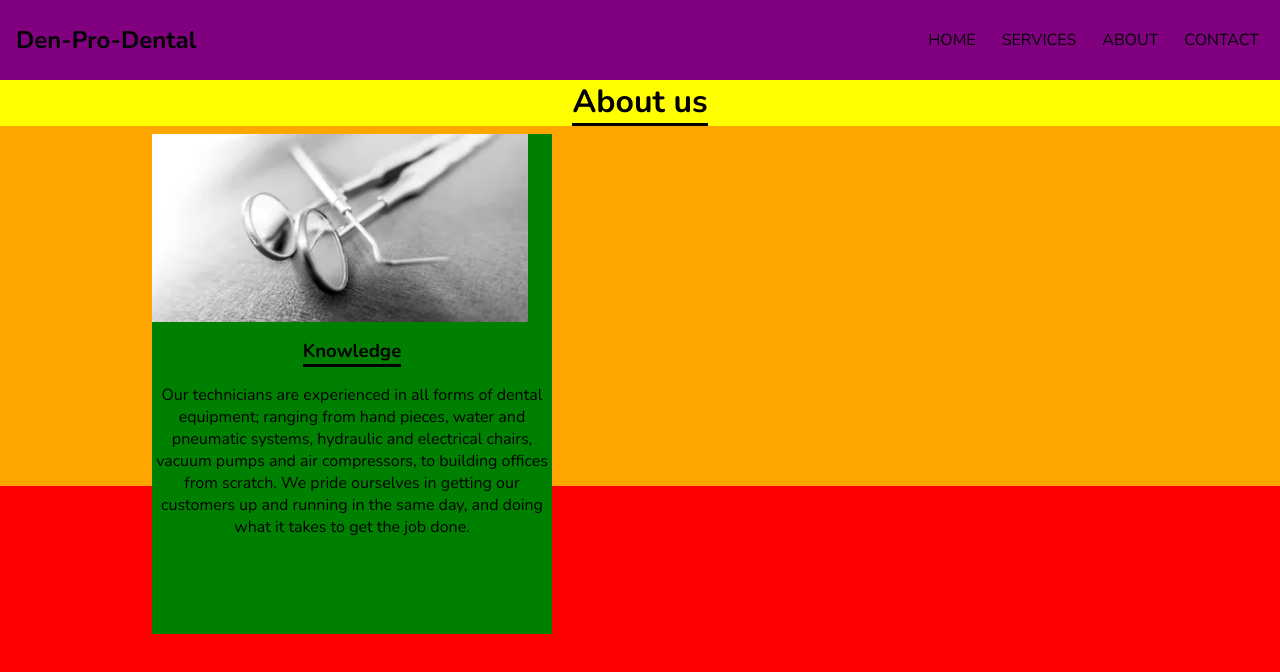
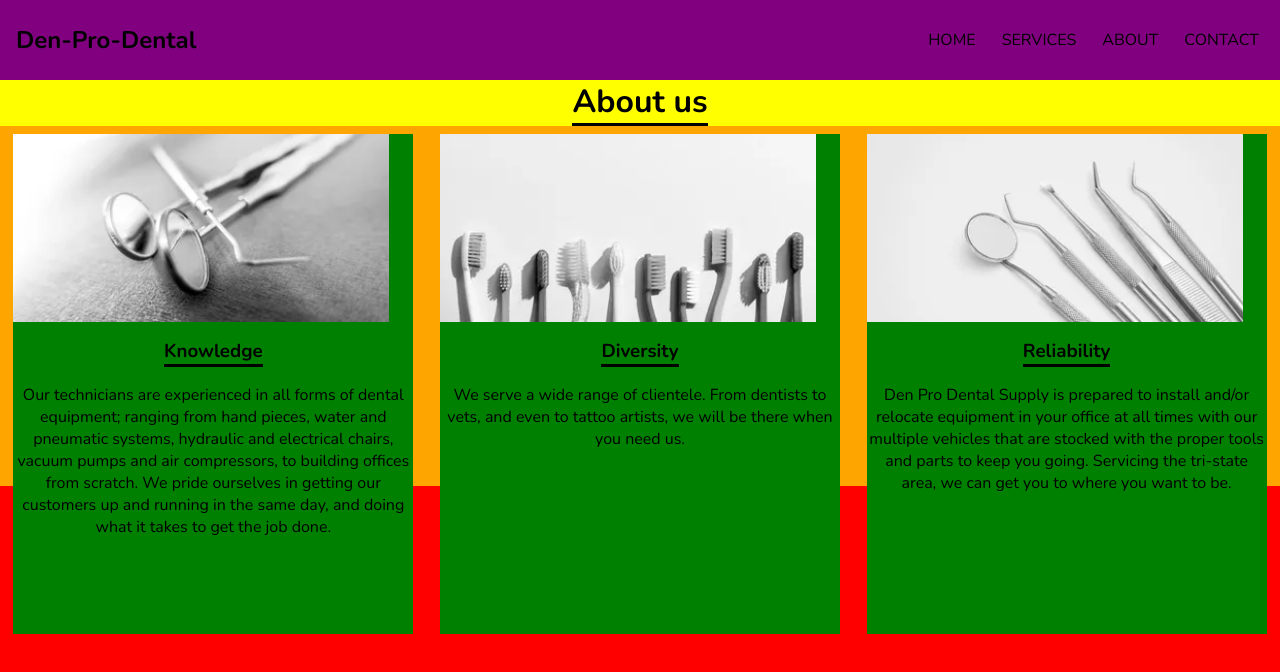
Before and after one commit to CodeJeffreyG/Den-Pro-Dental, a React (Create React App) app: page /about in a window 1280 px wide. Shown: the top 672 px of the page. Built offline with nearby package versions, Linux system fonts and the light colour scheme.

Commit message:
declaritive cards

```diff
--- a/src/components/About/About.jsx
+++ b/src/components/About/About.jsx
@@ -1,5 +1,6 @@
 import React from "react";
 import aboutData from "./aboutData";
+import AboutCard from "../AboutCard/AboutCard";
 import "./about.scss";
 
 const About = () => {
@@ -13,23 +14,11 @@ const About = () => {
         </head>
 
         <div className="about-card-container">
-
-          <div className="card">
-            <div className="card-image-container">
-              <img src={data[0].img} alt="" />
-            </div>
-
-            <div className="card-title-container">
-              <h3>{data[0].title}</h3>
-            </div>
-
-            <div className="card-message-container">
-              <span>{data[0].text}</span>
-            </div>
-
-          </div>
-          <div></div>
-          <div></div>
+          {aboutData.map((card) => {
+            return (
+              <AboutCard img={card.img} title={card.title} text={card.text} />
+            );
+          })}
         </div>
       </div>
     </div>
--- a/src/components/About/about.scss
+++ b/src/components/About/about.scss
@@ -33,50 +33,7 @@
       height: 100%;
       background-color: orange;
 
-      .card {
-        margin: .5rem;
-        display: flex;
-        flex-direction: column;
-        justify-content: space-between;
-        min-width: 350px;
-        min-height: 500px;
-        max-width: 400px;
-        max-height: 600px;
-        background-color: green;
 
-        .card-image-container {
-          display: flex;
-          flex: 3;
-          width: 100%;
-          height: 35%;
-        }
-
-        .card-title-container {
-          display: flex;
-          justify-content: center;
-          align-items: center;
-          width: 100%;
-          height: 1rem;
-          flex: 1;
-
-          .card-title-container,
-          h3 {
-            border-bottom: 3px solid black;
-          }
-        }
-
-        .card-message-container{
-            display: flex;
-            justify-content: center;
-            flex: 4;
-            width: 100%;
-            height: 30%;
-
-            .card-message-container, span {
-                text-align: center;
-            }
-        }
-      }
     }
   }
 }
--- /dev/null
+++ b/src/components/AboutCard/AboutCard.jsx
@@ -0,0 +1,24 @@
+import React from "react";
+import "./aboutcard.scss";
+
+const AboutCard = (props) => {
+  const { img, title, text } = props;
+
+  return (
+    <div className="card">
+      <div className="card-image-container">
+        <img src={img} alt="" />
+      </div>
+
+      <div className="card-title-container">
+        <h3>{title}</h3>
+      </div>
+
+      <div className="card-message-container">
+        <span>{text}</span>
+      </div>
+    </div>
+  );
+};
+
+export default AboutCard;
--- /dev/null
+++ b/src/components/AboutCard/aboutcard.scss
@@ -0,0 +1,44 @@
+.card {
+    margin: .5rem;
+    display: flex;
+    flex-direction: column;
+    justify-content: space-between;
+    min-width: 350px;
+    min-height: 500px;
+    max-width: 400px;
+    max-height: 600px;
+    background-color: green;
+
+    .card-image-container {
+      display: flex;
+      flex: 3;
+      width: 100%;
+      height: 35%;
+    }
+
+    .card-title-container {
+      display: flex;
+      justify-content: center;
+      align-items: center;
+      width: 100%;
+      height: 1rem;
+      flex: 1;
+
+      .card-title-container,
+      h3 {
+        border-bottom: 3px solid black;
+      }
+    }
+
+    .card-message-container{
+        display: flex;
+        justify-content: center;
+        flex: 4;
+        width: 100%;
+        height: 30%;
+
+        .card-message-container, span {
+            text-align: center;
+        }
+    }
+  }
```
